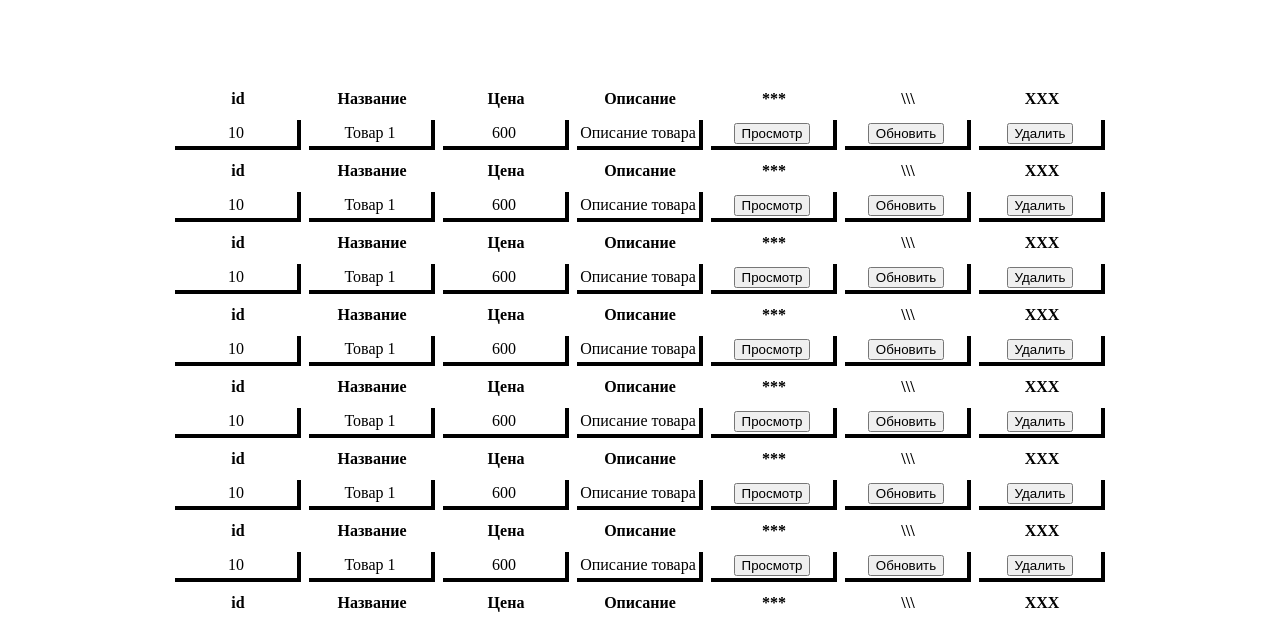
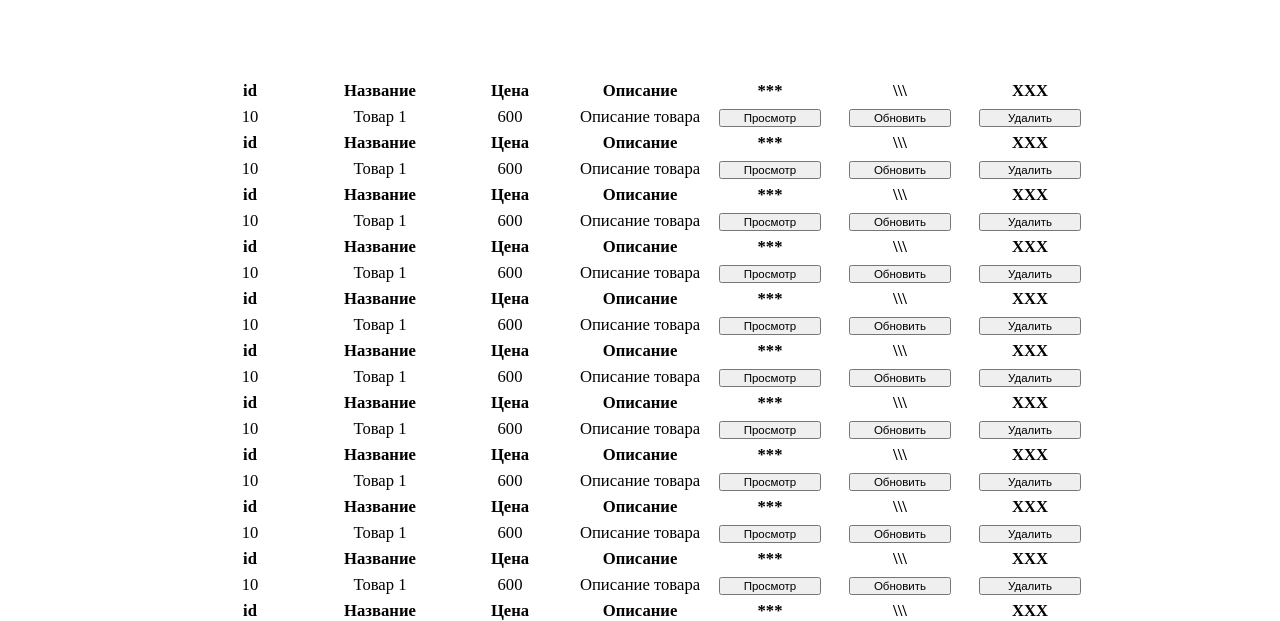
Before and after one commit to Envy5578/Envy5578.github.io, a plain HTML site: page test.html in a window 1280 px wide. Shown: the part 170-791 px from the top of the page. Drawn offline with Linux system fonts and the light colour scheme.

Commit message:
Beta 0.71

```diff
--- a/css/main.css
+++ b/css/main.css
@@ -18,28 +18,43 @@
 .box-1,.box-3{
   margin-right: 5vw;
 }
+tr{
+  display: flex;
+  /* justify-content: space-around; */
+}
+.bone{
 
-.bone{
-  height: 93vh;
+  height: 93vw;
+  width: auto;
   display: flex;
   justify-content: center;
   align-items: flex-start;
 }
 table{
   margin-top: 10vh;
-  border-spacing: 1vh;
+  border-spacing: 1vw;
   display: flex;
+
   justify-content: center;
   line-height: 3vh;
   text-align: center;
 }
+th{
+  height: auto;
+  width: 10vw;
+  font-size: 1.3vw;
+}
+td{
+  height: auto;
+  width: 10vw;
 
-td{
-  width: 15vh;
-  border: solid;
   border-width: 0 0.5vh 0.5vh 0;
+  font-size: 1.3vw;
 }
-
+button{
+  width: 8vw;
+  font-size: 0.9vw;
+}
 tr:hover {background-color: #f5f5f5;}
 
 /*------------------------------------------------------------------------------------------------
```
Also changed, not shown: index.html (+1 -1 lines).
